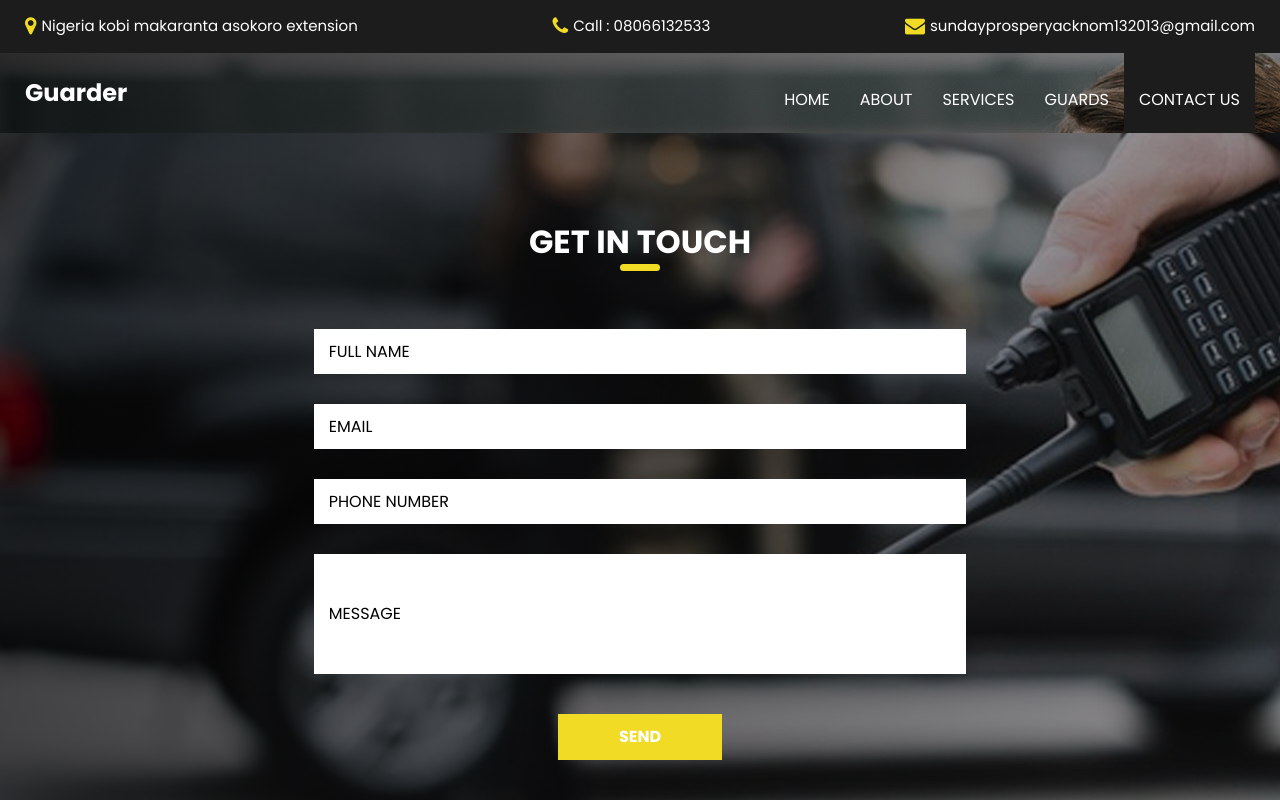
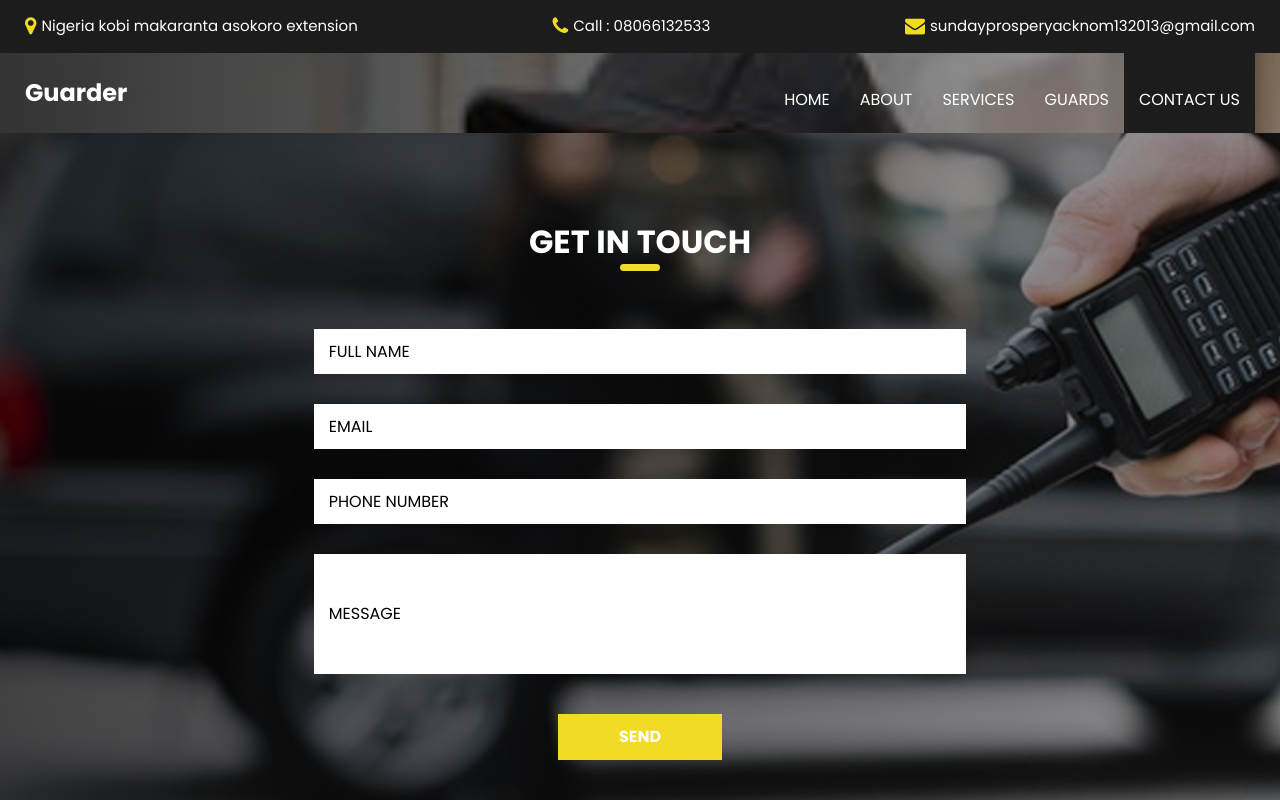
Before and after one commit to Prosper253/sunday-tech, a plain HTML site: page contact.html in a window 1280 px wide. Shown: the top 800 px of the page. Drawn offline with Linux system fonts and the light colour scheme.

Commit message:
Update contact.html

```diff
--- a/contact.html
+++ b/contact.html
@@ -32,7 +32,7 @@
     <!-- header section strats -->
     <div class="hero_bg_box">
       <div class="img-box">
-        <img src="images/hero-bg.jpg" alt="">
+        <img src="images/ppls.jpg" alt="">
       </div>
     </div>
 
@@ -270,4 +270,5 @@
   <script src="js/custom.js"></script>
 </body>
 
+
 </html>
```
